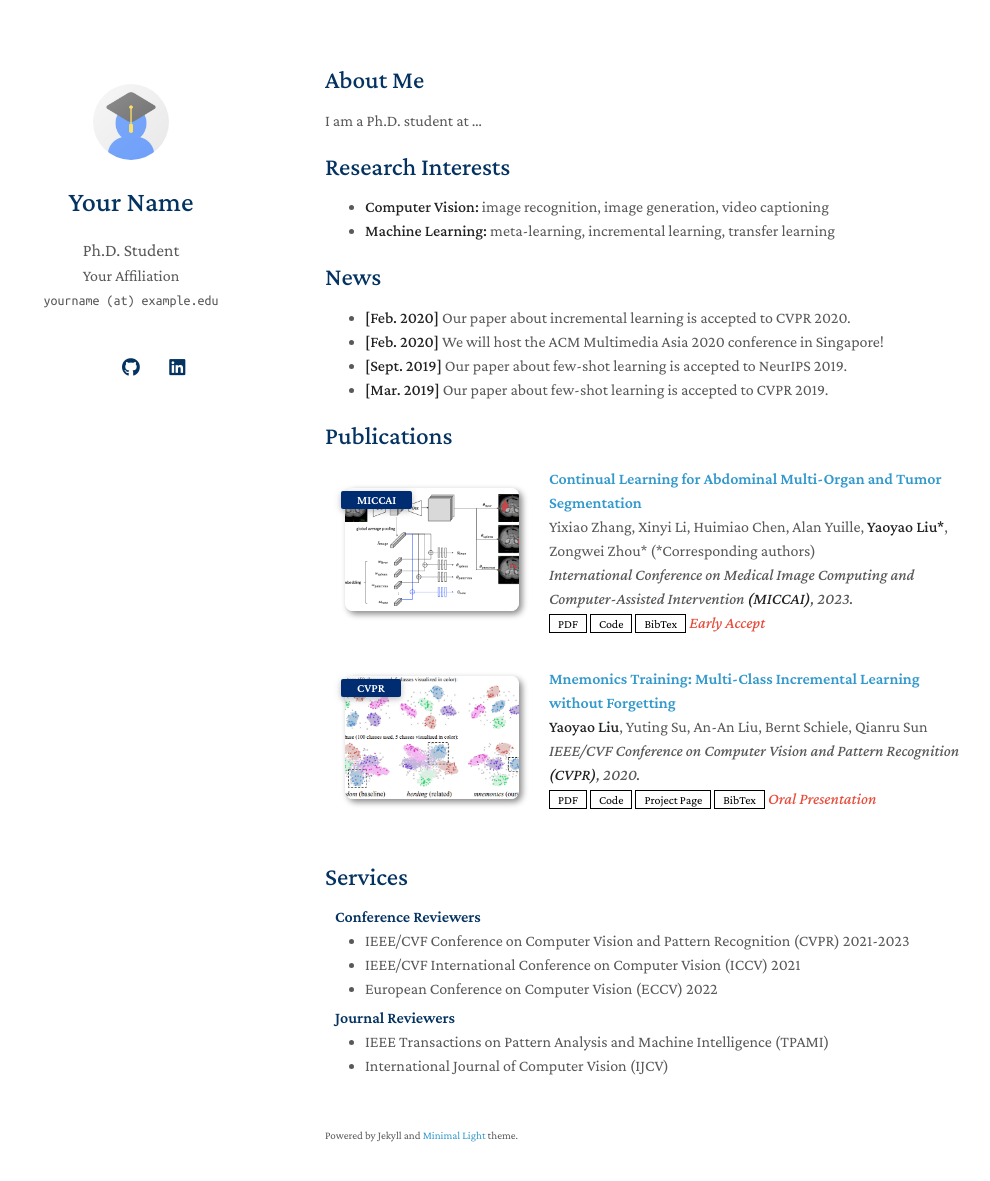
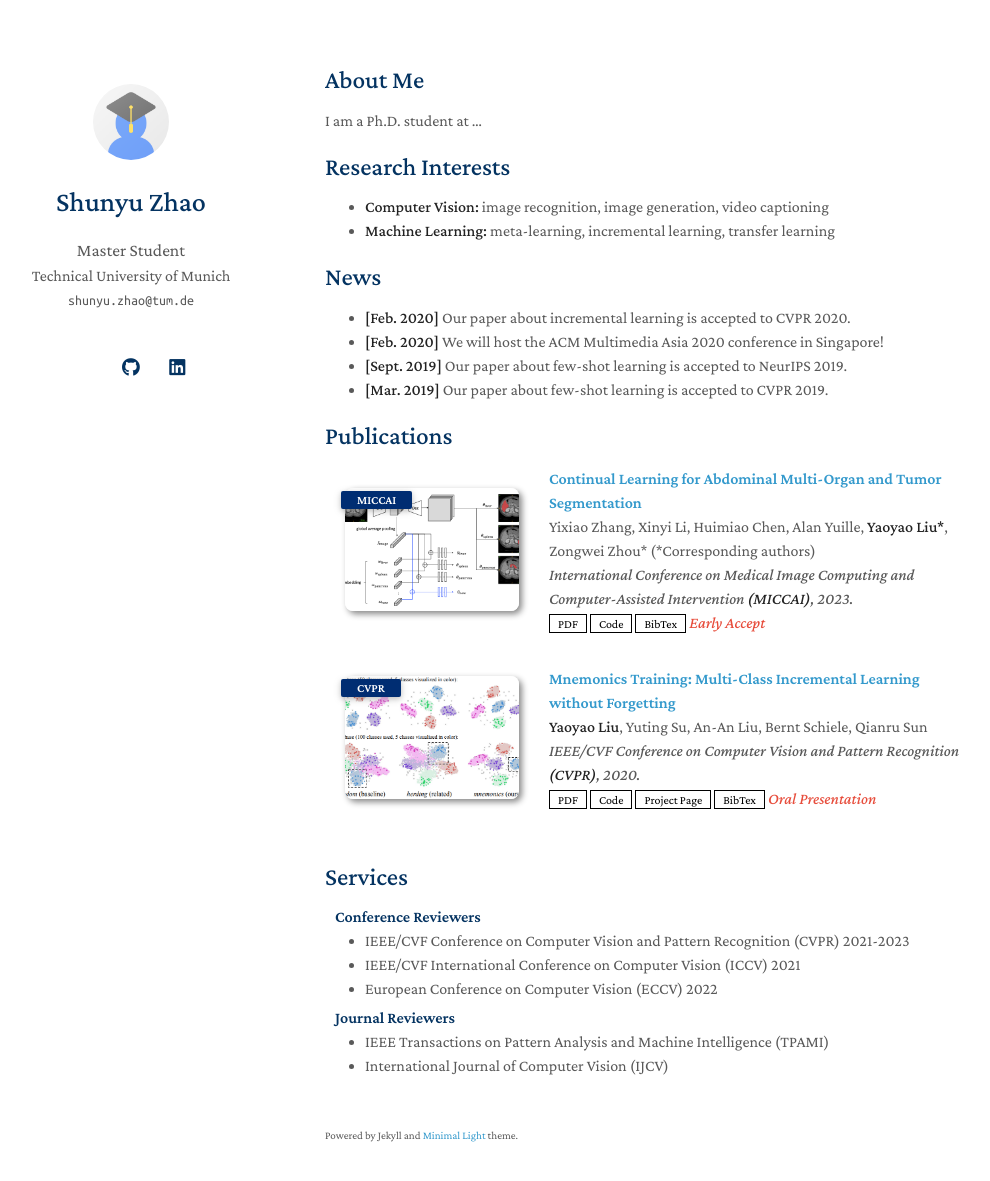
Before and after one commit to s97zhao/self, a Jekyll site: the page built from index.md, in a window 1280 px wide and 1216 px high. Shown: the top 1181 px of the window, without its empty margins (145-1135 px from the left). Built offline with Jekyll 4.4.1, drawn with Linux system fonts in a browser that asks for light colours; a style sheet for code colours, icons or effects is not loaded; our own code applies the rules of GitHub Pages for plain Markdown files.

Commit message:
Update _config.yml
initialization

```diff
--- a/_config.yml
+++ b/_config.yml
@@ -1,8 +1,8 @@
 # Basic Information
-title: Your Name
-position: Ph.D. Student
-affiliation: Your Affiliation
-email: yourname (at) example.edu
+title: Shunyu Zhao
+position: Master Student
+affiliation: Technical University of Munich
+email: shunyu.zhao@tum.de
 
 # Search Engine Optimization (SEO)
 # The following information is used to improve the website traffic from search engines, e.g., Google.
```
